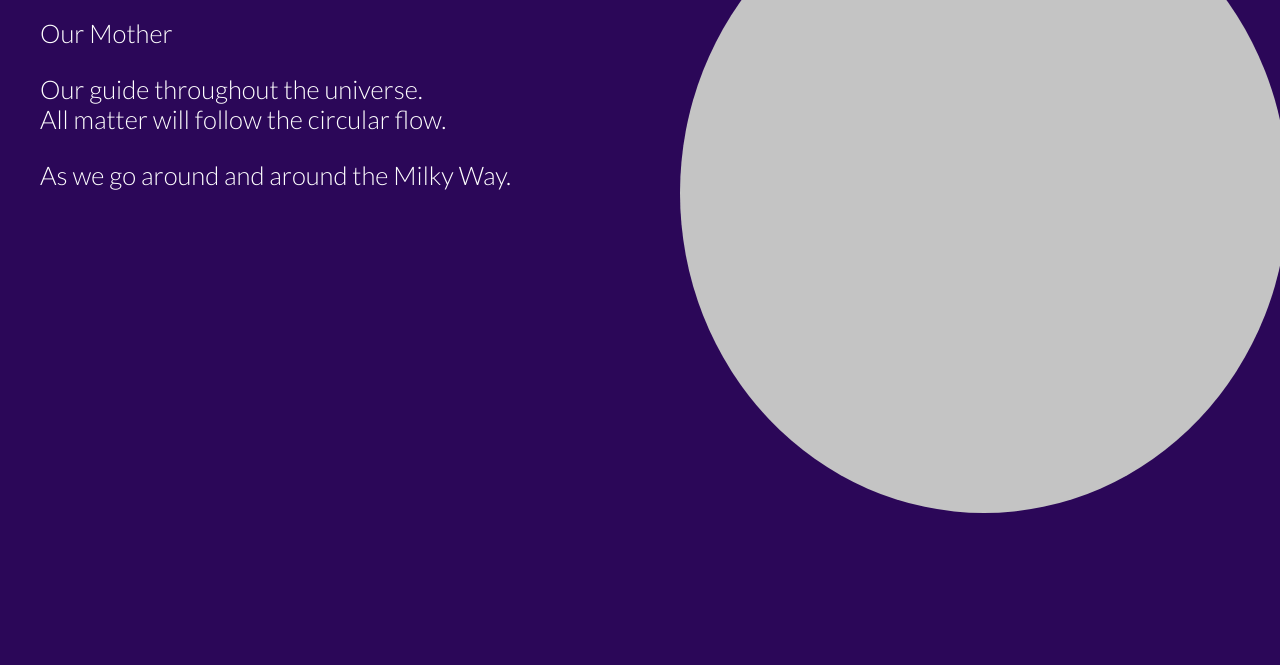
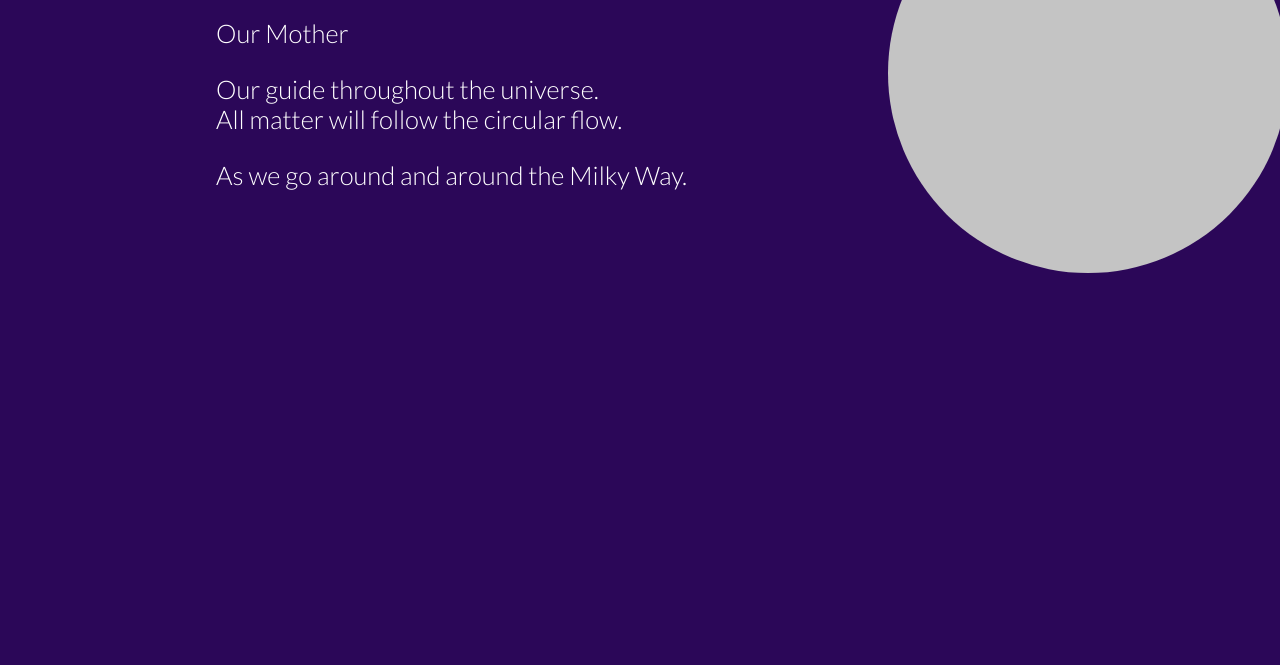
Before and after one commit to brittgalloway/cosmic-tales, a Gatsby site: page /mercury/story in a window 1280 px wide. Shown: the part 135-800 px from the top of the page. Built offline with nearby package versions, Linux system fonts and the light colour scheme; Gatsby itself is replaced by a stand-in of ours; a web font is replaced by a local one.

Commit message:
simple layouts

```diff
--- a/src/pages/mercury/story.js
+++ b/src/pages/mercury/story.js
@@ -5,21 +5,11 @@
 
 const StyledDiv = styled.div`
 
-    .mercuryImage {
-        border-radius: 50%;
-        width: 50vw;
-        height: 50vw;
+    .solarObject {
         background-color: var(--mercury-grey);
-        align-self: end;
-        &:hover{
-            cursor: default;
-        }
     }
     .planet {
-        display: flex;
         flex-direction: row-reverse;
-        width: 100%;
-        height: 100%;
     }
 `
 export default function mercuryStory () {
@@ -27,7 +17,7 @@
         <StyledDiv>
             <main className='planet'>
 
-                <span className='mercuryImage'></span>
+                <span className='solarObject'></span>
 
                 <section className='story'>
                     <h1>
--- a/src/pages/sun/index.js
+++ b/src/pages/sun/index.js
@@ -5,6 +5,7 @@
 
 const StyledDiv = styled.div`
     .solarObject {
+        --diameter: 25rem;
         background-color: var(--sun-yellow);
         box-shadow: 0px 0px 50px 30px rgba(242, 209, 34, 0.25);
     }
@@ -23,12 +24,11 @@
             cursor: pointer;
         }
     }
-
 `
 export default function Sun () {
     return(
         <StyledDiv>
-            <main className='planet'>
+            <main className='index'>
                 <h1 className='hide'>
                     Sun
                 </h1>
```
Also changed, not shown: src/pages/mercury/facts.js (+2 -9 lines), src/pages/mercury/index.js (+3 -8 lines), src/pages/sun/facts.js (+3 -12 lines), src/pages/sun/story.js (+4 -13 lines).
